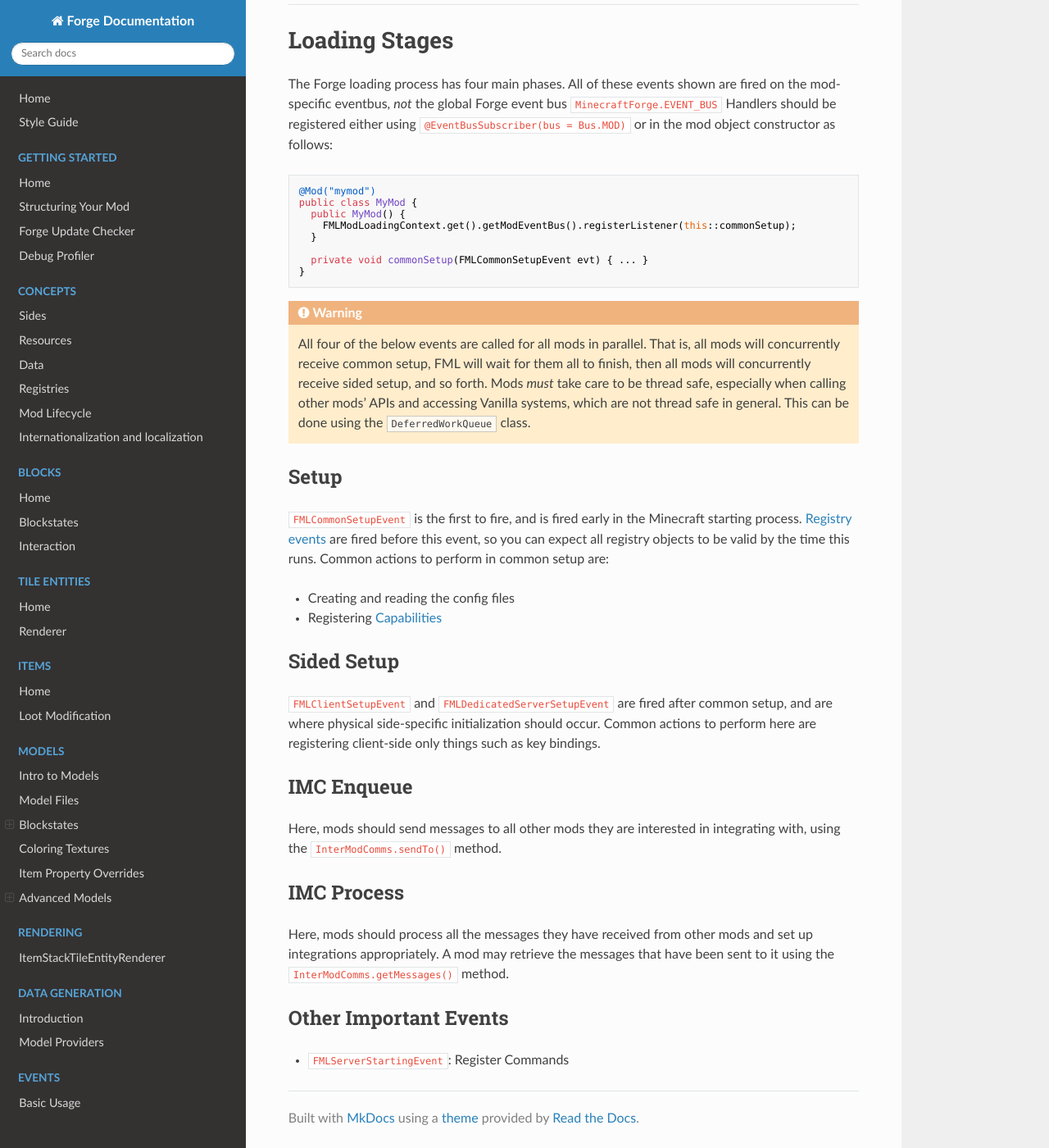
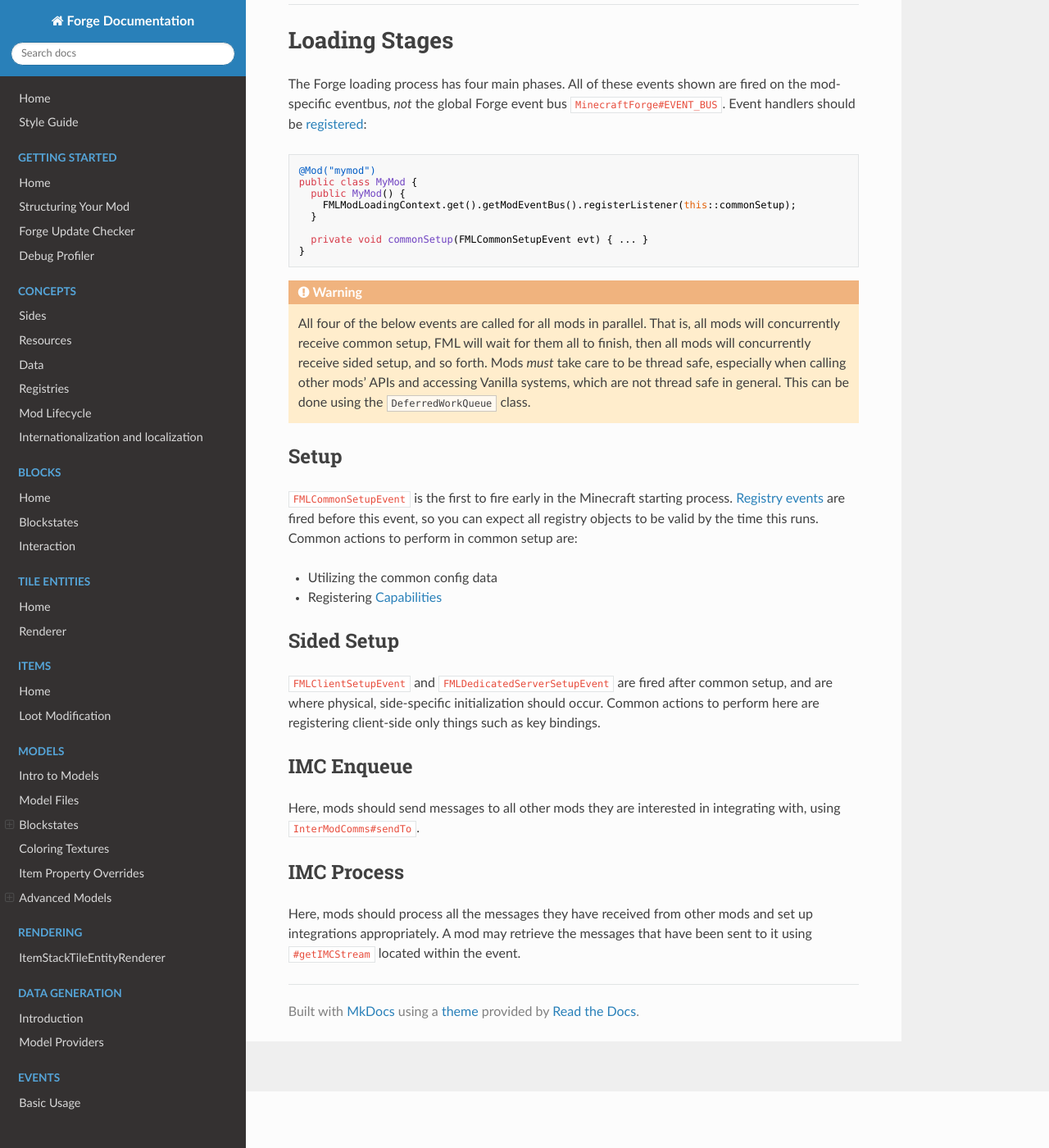
Before and after one commit to MinecraftForge/Documentation, an MkDocs documentation site: the page built from docs/conventions/loadstages.md, in a window 1280 px wide and 1400 px high, scrolled down 69 px. Shown: the whole window at 82% size. Built offline with MkDocs 1.6.1, drawn with Linux system fonts in a browser that asks for light colours; nearby versions of some CDN libraries.

Commit message:
Conventions Cleanup (#29)
This is a cleanup of the conventions folder to address any syntax, formatting, and outdated information in the docs.

- There will be another PR for 1.16 to address the changes in the use of DeferredWorkQueue.
- Locations should be updated to include all the new assets and data subfolders after omnibus.

````diff
--- a/docs/conventions/loadstages.md
+++ b/docs/conventions/loadstages.md
@@ -1,10 +1,10 @@
 Loading Stages
 ==============
 
-The Forge loading process has four main phases. All of these events shown are fired on the mod-specific eventbus, *not* the global Forge event bus `MinecraftForge.EVENT_BUS`
-Handlers should be registered either using `@EventBusSubscriber(bus = Bus.MOD)` or in the mod object constructor as follows:
+The Forge loading process has four main phases. All of these events shown are fired on the mod-specific eventbus, *not* the global Forge event bus `MinecraftForge#EVENT_BUS`.
+Event handlers should be [registered][regevents]:
 
-```Java
+```java
 @Mod("mymod")
 public class MyMod {
   public MyMod() {
@@ -23,29 +23,26 @@ public class MyMod {
 
 ## Setup
 
-`FMLCommonSetupEvent` is the first to fire, and is fired early in the Minecraft starting process.
+`FMLCommonSetupEvent` is the first to fire early in the Minecraft starting process.
 [Registry events][registering] are fired before this event, so you can expect all registry objects to be valid by the time this runs.
 Common actions to perform in common setup are:
 
-  * Creating and reading the config files
+  * Utilizing the common config data
   * Registering [Capabilities][capabilities]
 
 ## Sided Setup
 
-`FMLClientSetupEvent` and `FMLDedicatedServerSetupEvent` are fired after common setup, and are where physical side-specific initialization should occur.
+`FMLClientSetupEvent` and `FMLDedicatedServerSetupEvent` are fired after common setup, and are where physical, side-specific initialization should occur.
 Common actions to perform here are registering client-side only things such as key bindings.
 
 ## IMC Enqueue
 
-Here, mods should send messages to all other mods they are interested in integrating with, using the `InterModComms.sendTo()` method.
+Here, mods should send messages to all other mods they are interested in integrating with, using `InterModComms#sendTo`.
 
 ## IMC Process
 
-Here, mods should process all the messages they have received from other mods and set up integrations appropriately. A mod may retrieve the messages that have been sent to it using the `InterModComms.getMessages()` method.
+Here, mods should process all the messages they have received from other mods and set up integrations appropriately. A mod may retrieve the messages that have been sent to it using `#getIMCStream` located within the event.
 
-##Other Important Events
-
-  * `FMLServerStartingEvent`: Register Commands
-
+[regevents]: ../events/intro.md#creating-an-event-handler
 [registering]: ../concepts/registries.md#registering-things
 [capabilities]: ../datastorage/capabilities.md
````
Also changed, not shown: docs/conventions/locations.md (+7 -7 lines), docs/conventions/versioning.md (+8 -4 lines).
